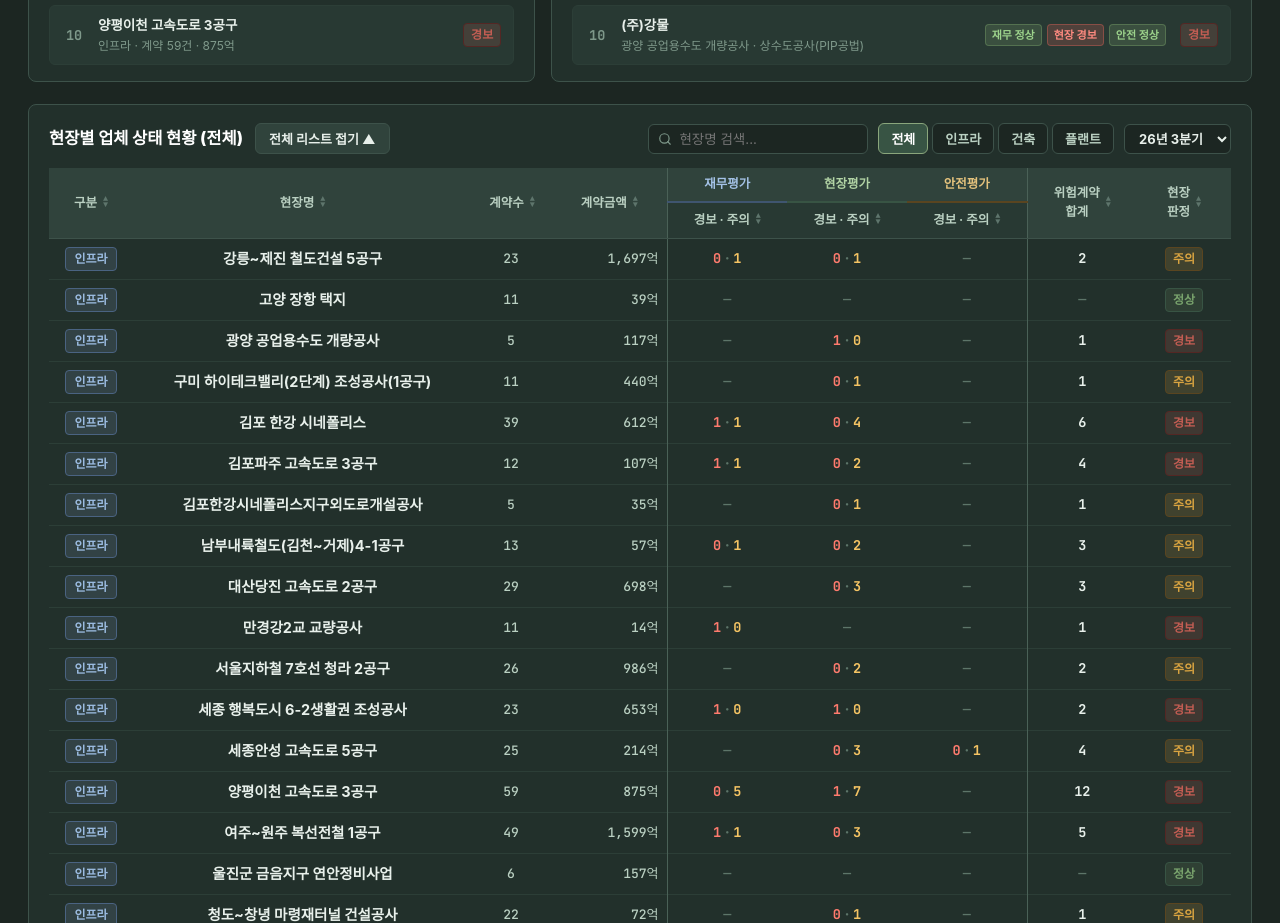
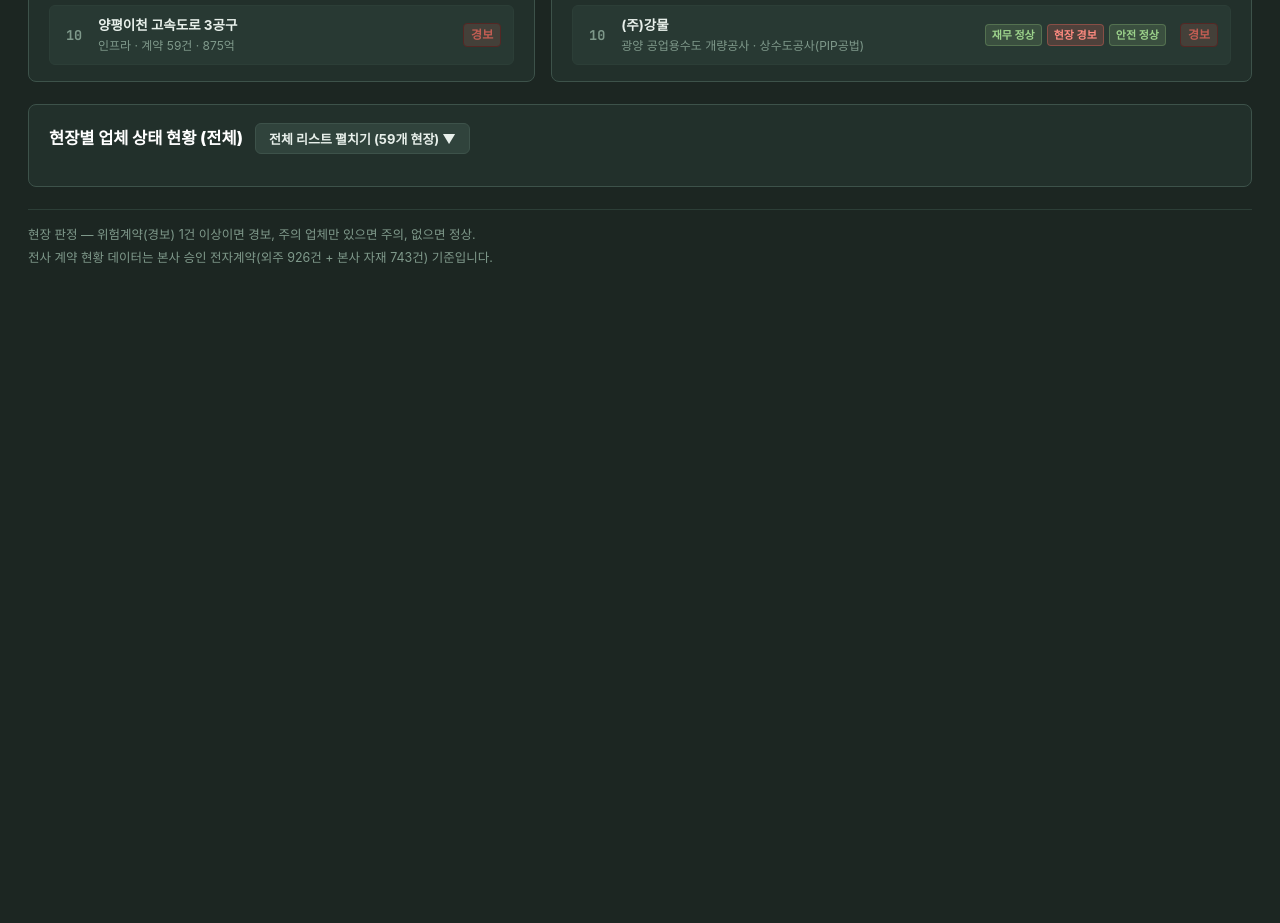
Before and after one commit to ddooki/KCCENC-KMI-VM-Dashboard, a plain HTML site: page index.html in a window 1280 px wide. Shown: the part 936-1859 px from the top of the page. After the commit the page ends 1289 px from the top, so only its background shows below. Drawn offline with Linux system fonts and the light colour scheme; a web font is replaced by a local one.

Commit message:
fix: 현장별 업체 상태 현황(전체) 기본값을 접기(숨김) 상태로 설정

```diff
--- a/index.html
+++ b/index.html
@@ -576,9 +576,9 @@ tbody td { padding: 8px 4px; vertical-align: middle; }
     <div class="sechead">
       <div style="display:flex;align-items:center;gap:12px">
         <h2>현장별 업체 상태 현황 (전체)</h2>
-        <button class="btn" id="toggleGapjiBtn" style="padding:5px 13px;font-size:13px;font-weight:700">전체 리스트 접기 ▲</button>
+        <button class="btn" id="toggleGapjiBtn" style="padding:5px 13px;font-size:13px;font-weight:700">전체 리스트 펼치기 (59개 현장) ▼</button>
       </div>
-      <div class="toolbar" id="gapjiToolbar">
+      <div class="toolbar" id="gapjiToolbar" style="display:none">
         <div class="search-wrap">
           <svg viewBox="0 0 24 24" fill="none" stroke="currentColor" stroke-width="2" stroke-linecap="round" stroke-linejoin="round">
             <circle cx="11" cy="11" r="8"></circle>
@@ -595,7 +595,7 @@ tbody td { padding: 8px 4px; vertical-align: middle; }
         <select class="sel-q" id="qselTop"></select>
       </div>
     </div>
-    <div class="tablescroll" id="gapjiWrap">
+    <div class="tablescroll" id="gapjiWrap" style="display:none">
       <table id="gapji">
         <colgroup>
           <col style="width:84px"><col style="width:auto"><col style="width:80px"><col style="width:115px">
```
